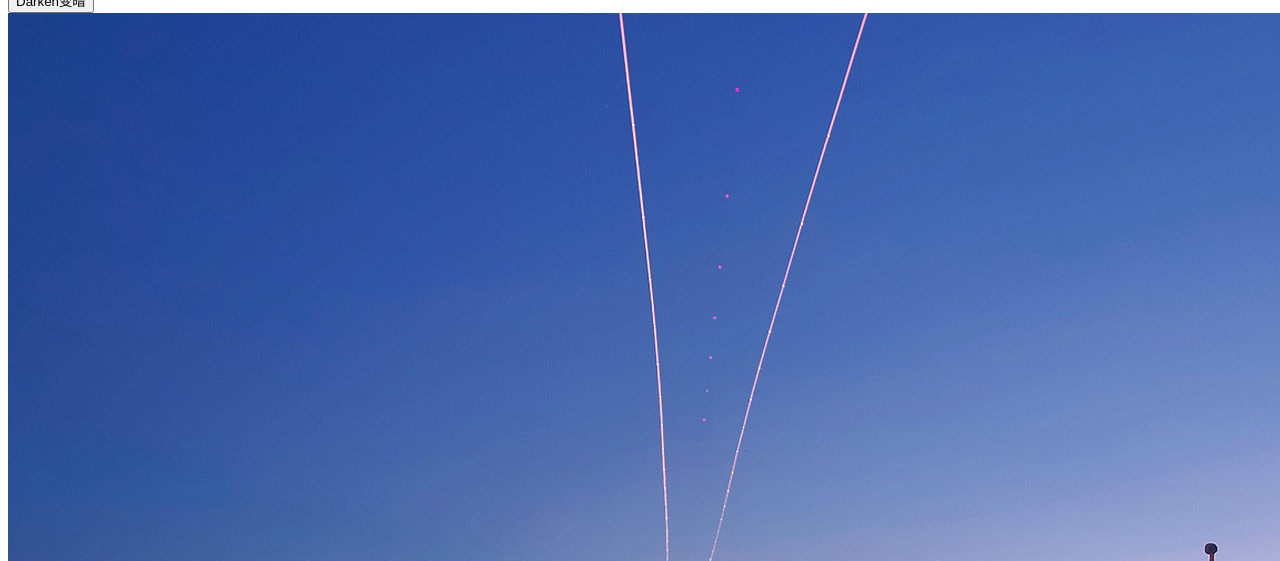
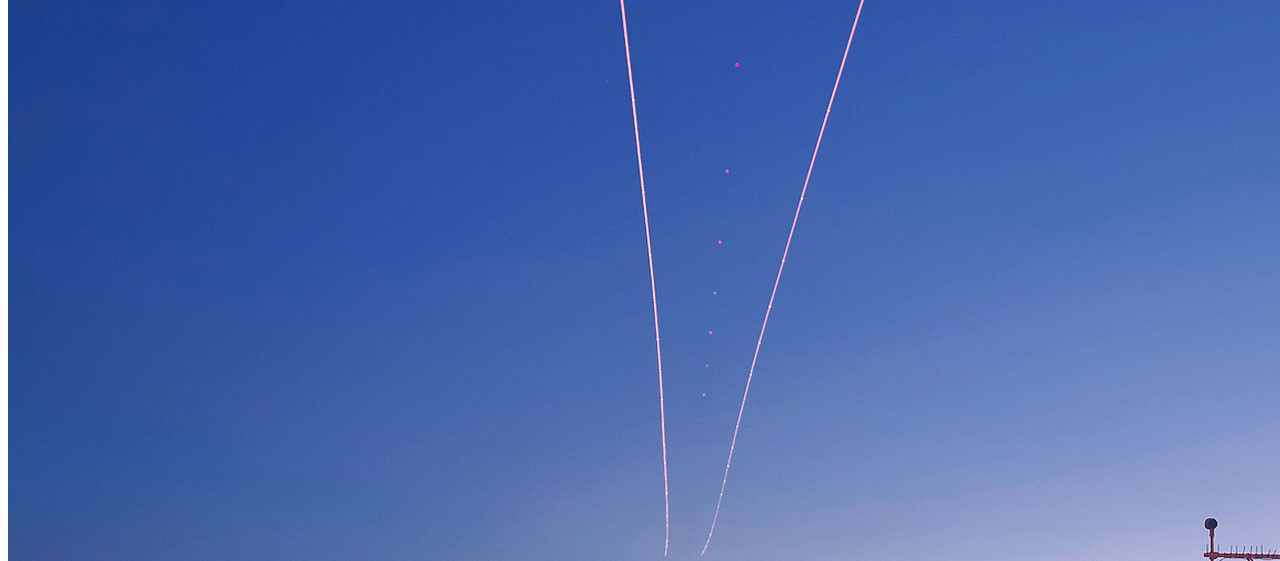
Before and after one commit to tyc-610/change.light, a plain HTML site: page index.html in a window 1280 px wide. Shown: the part 539-1100 px from the top of the page. Drawn offline with Linux system fonts and the light colour scheme.

Commit message:
Update index.html

```diff
--- a/index.html
+++ b/index.html
@@ -17,7 +17,6 @@
     <div class="full-img">
         <img class="displayed-img" src="https://github.com/tyc-610/change.light.github.io/blob/main/p1.jpeg">
         <div class="overlay" style="background-color: rgba(0, 0, 0, 0);"></div>
-        <button class="dark"><font __transmart="SOURCE">Darken</font><font __transmart="TARGET" class="transmart-tgt-font-container">变暗</font></button>
       </div>
       <div class="thumb-bar">
         <img src="back.jpg"
```
